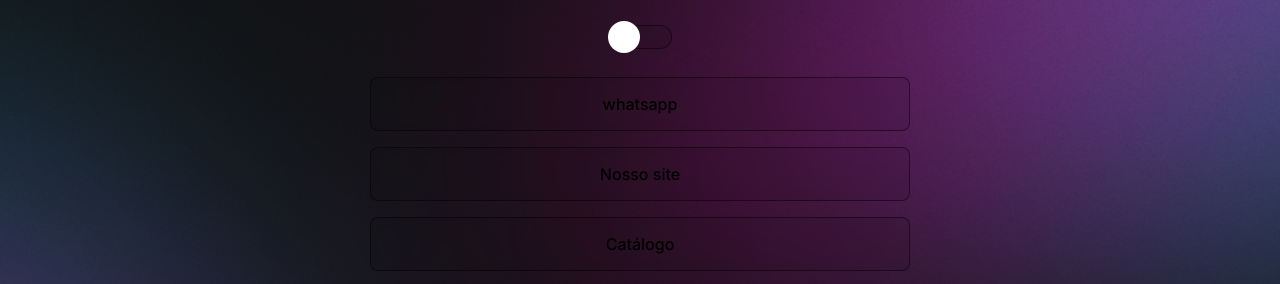
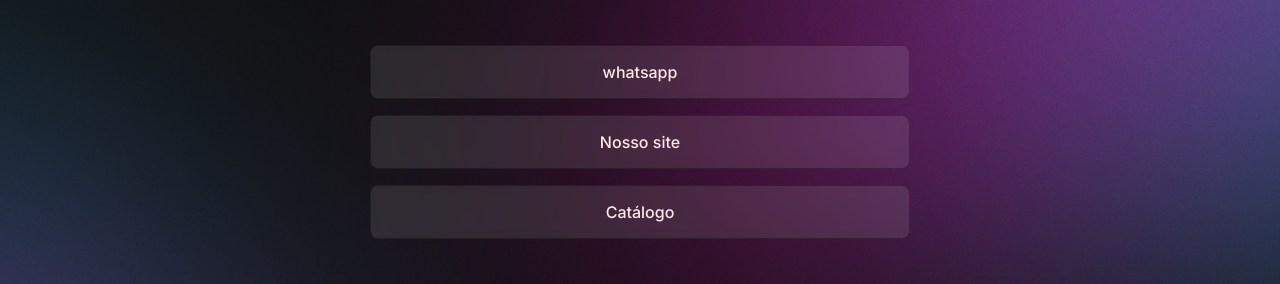
Before and after one commit to Joaososter/Projeto-cart-o-de-visitas-online, a plain HTML site: page index.html in a window 1280 px wide. Shown: the part 230-514 px from the top of the page. Drawn offline with nearby package versions, Linux system fonts and the light colour scheme.

Commit message:
chore: remove switch

```diff
--- a/index.html
+++ b/index.html
@@ -3,7 +3,10 @@
   <head>
     <link rel="preconnect" href="https://fonts.googleapis.com" />
     <link rel="preconnect" href="https://fonts.gstatic.com" crossorigin />
-    <link href="https://fonts.googleapis.com/css2?family=Inter:wght@100..900&display=swap" rel="stylesheet" />
+    <link
+      href="https://fonts.googleapis.com/css2?family=Inter:wght@100..900&display=swap"
+      rel="stylesheet"
+    />
     <meta charset="UTF-8" />
     <meta name="viewport" content="width=device-width, initial-scale=1.0" />
     <title>Devlinks</title>
@@ -12,21 +15,27 @@
   <body>
     <div id="container">
       <div id="profile">
-
-            <img src="./assets/assets/avatar.png" alt="foto logo empresa multi condutores." />
+        <img
+          src="./assets/assets/avatar.png"
+          alt="foto logo empresa multi condutores."
+        />
         <p>@multiiluminacao</p>
       </div>
-        <div id="switch" onclick="toggleMode()">
-            <button></button>
-            <span></span>
-        </div>
+
       <ul>
         <li><a href="#">whatsapp</a></li>
-            <li><a href="https://www.multicondutores.com.br" target="_blank">Nosso site</a></li>
+        <li>
+          <a href="https://www.multicondutores.com.br" target="_blank"
+            >Nosso site</a
+          >
+        </li>
         <li><a href="#">Catálogo</a></li>
       </ul>
       <div id="social-links">
-            <a href="https://www.instagram.com/multiiluminacao?igsh=emdub2RsNWJuemxt" target="_blank">
+        <a
+          href="https://www.instagram.com/multiiluminacao?igsh=emdub2RsNWJuemxt"
+          target="_blank"
+        >
           <ion-icon name="logo-instagram"></ion-icon>
         </a>
         <a href="#" target="_blank">
@@ -36,8 +45,14 @@
       <footer>Feito por João Soster <a href="#"></a></footer>
     </div>
 
-    <script src="./script.js"></script>
-    <script type="module" src="https://unpkg.com/ionicons@7.1.0/dist/ionicons/ionicons.esm.js"></script>
-    <script nomodule src="https://unpkg.com/ionicons@7.1.0/dist/ionicons/ionicons.js"></script>
+    <!-- <script src="./script.js"></script>
+    <script
+      type="module"
+      src="https://unpkg.com/ionicons@7.1.0/dist/ionicons/ionicons.esm.js"
+    ></script>
+    <script
+      nomodule
+      src="https://unpkg.com/ionicons@7.1.0/dist/ionicons/ionicons.js"
+    ></script>
   </body>
-</html>
+</html> -->
--- a/script.js
+++ b/script.js
@@ -1,6 +1,11 @@
-function toogleMode() {
-const html = document.documentElement
 
 
-html.classList.toggle('light')
-}
+// function toggleMode() {
+//   const html = document.documentElement
+//   html.classList.toggle("light")
+
+//   // pegar a tag img
+//   const img = document.querySelector("#profile img")
+//   }
+
+//   /*
--- a/style.css
+++ b/style.css
@@ -5,23 +5,13 @@
 }
 
 :root {
-  --text-color: #333;
+  --text-color: #ffe8e8;
   --bg-url: url(./assets/bg-mobile.jpg);
-   --stroke-color: rgba(0, 0, 0, 0.3);
+  --stroke-color: rgba(0, 0, 0, 0.3);
   --surface-color: rgba(255, 255, 255, 0.1);
   --surface-color-hover: rgba(0, 0, 0, 0.02);
   --highlight-color: rgba(255, 255, 255, 0.2);
   --switch-bg-url: url(./assets/moon-stars.svg);
-}
-
-.light {
-  --text-color: black;
-  --bg-url: url(./assets/bg-mobile-light.jpg);
-  --stroke-color: rgba(0, 0, 0, 0.5);
-  --surface-color: rgba(0, 0, 0, 0.05);
-  --surface-color-hover: rgba(0, 0, 0, 0.02);
-  --highlight-color: rgba(0, 0, 0, 0.1);
-  --switch-bg-url: url(./assets/sun.svg);
 }
 
 body {
@@ -167,3 +157,33 @@
   text-align: center;
   font-size: 14px;
 }
+
+/* media queries */
+@media (min-width: 700px) {
+  :root {
+    --bg-url: url(./assets/bg-desktop.jpg);
+  }
+
+  .light {
+    --bg-url: url(./assets/bg-desktop-light.jpg);
+  }
+}
+
+/* animation */
+@keyframes slide-in {
+  from {
+    left: 0;
+  }
+  to {
+    left: 50%;
+  }
+}
+
+@keyframes slide-back {
+  from {
+    left: 50%;
+  }
+  to {
+    left: 0;
+  }
+}
```
Lines whose indentation alone changed are shown as unchanged.
